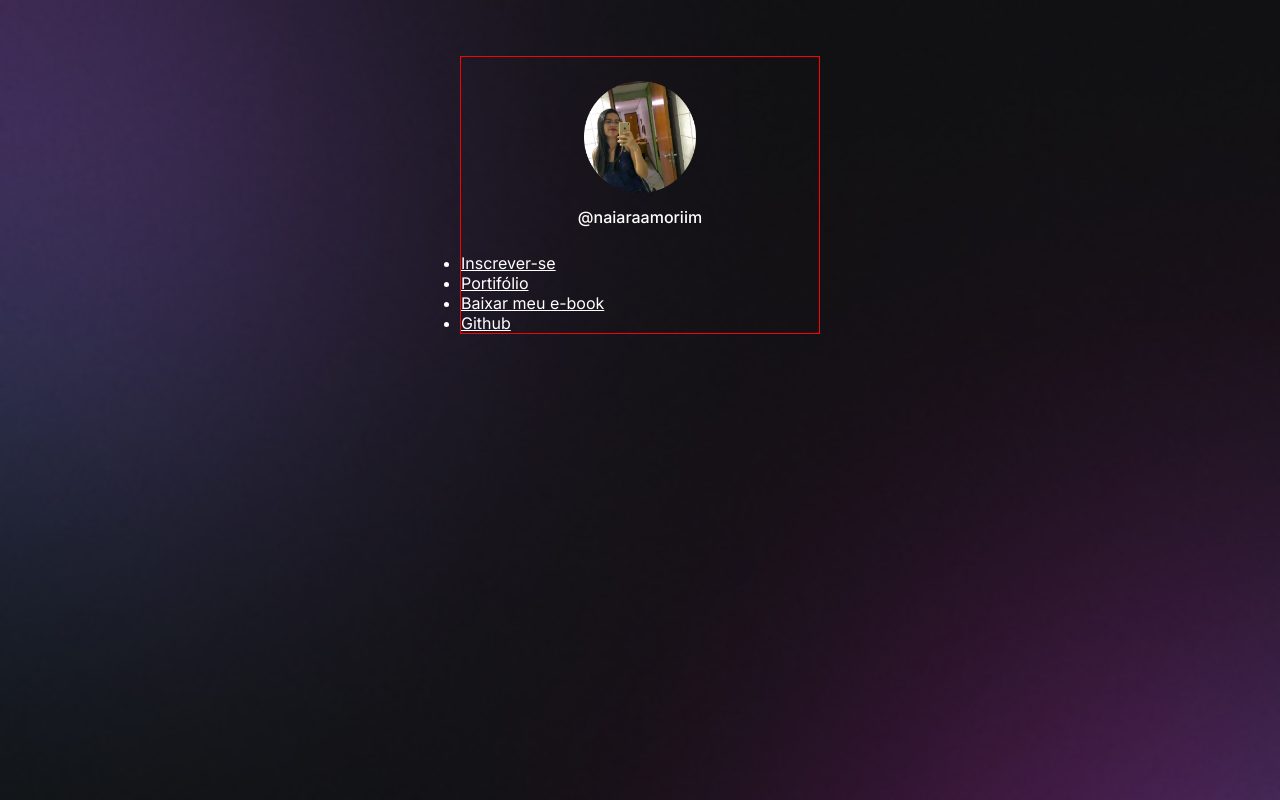
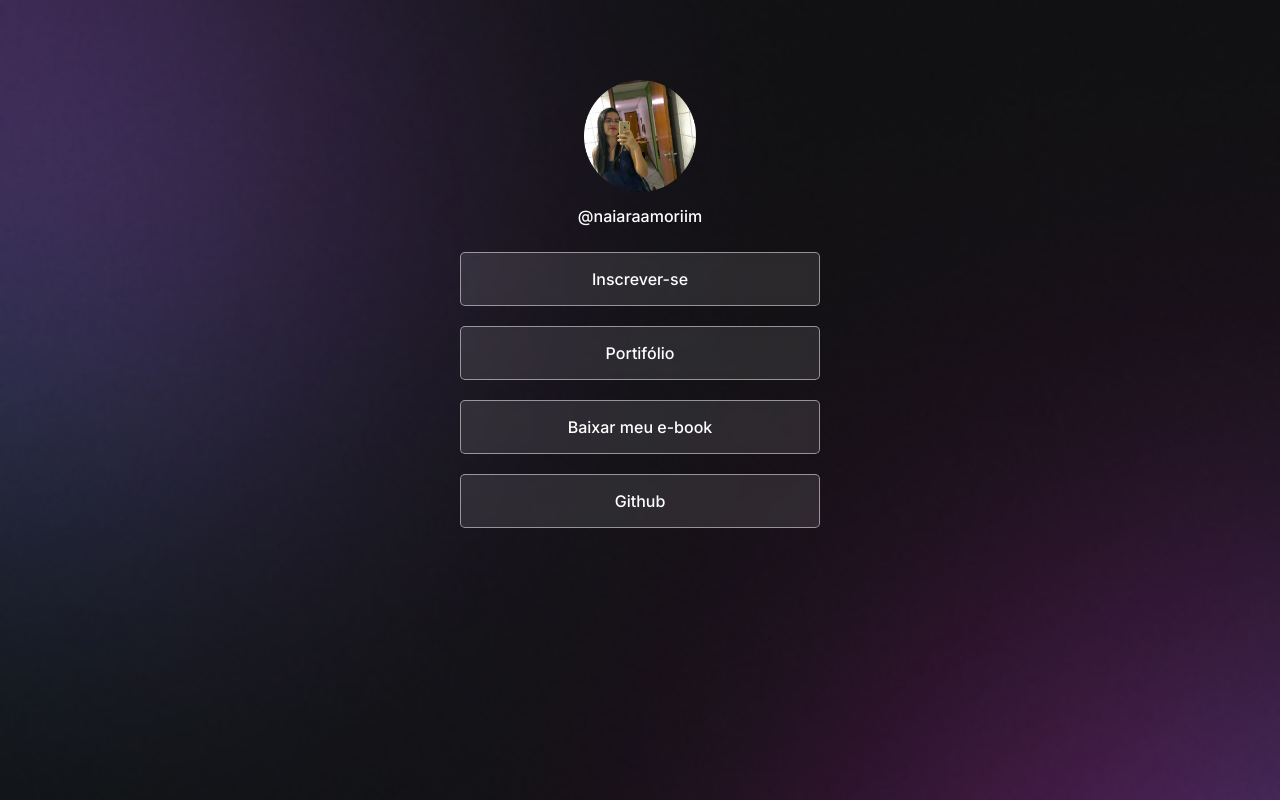
Before and after one commit to naiaraamorim/ProjetoLista, a plain HTML site: page index.html in a window 1280 px wide. Drawn offline with Linux system fonts and the light colour scheme.

Commit message:
styles: adicionando estilos aos botões

```diff
--- a/styles.css
+++ b/styles.css
@@ -20,7 +20,6 @@ body * {
 
 #container {
     width: 360px;
-    border: 1px solid red;
     margin: 56px auto 0px;
 }
 
@@ -38,3 +37,34 @@ body * {
     line-height: 24px;
     margin-top: 8px;
 }
+
+ul {
+    list-style: none;
+    display: flex;
+    flex-direction: column;
+    gap: 20px;
+}
+
+ul li a {
+    padding: 16px 24px;
+    border-radius: 5px;
+
+    display: flex;
+    justify-content: center;
+    align-items: center;
+
+    border: 1px solid rgba(255, 255, 255, 0.5);
+    background: rgba(255, 255, 255, 0.1);
+    backdrop-filter: blur(4px);
+    --webkit-backdrop-filter: blur(4px);
+
+    text-decoration: none;
+    font-weight: 500;
+
+    transition: background 0.5s;
+}
+
+ul li a:hover {
+    border: 1.5px solid rgba(255, 255, 255, 1);
+    background: rgba(255, 255, 255, 0.05);
+}
```
